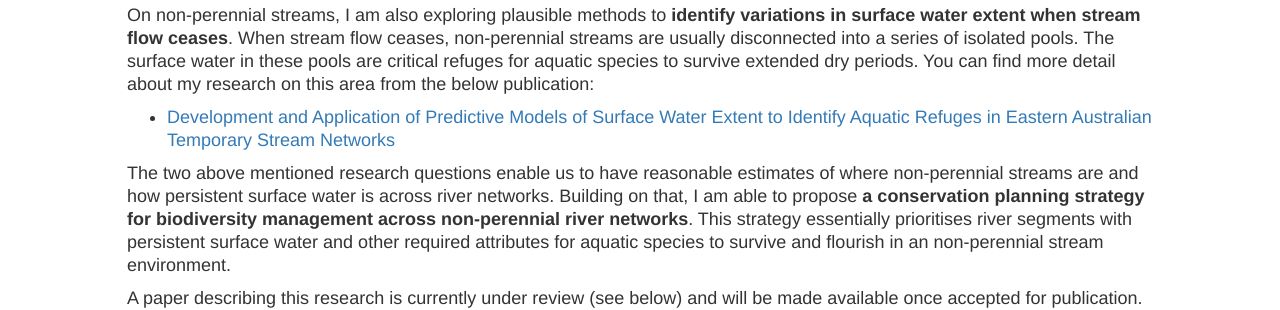
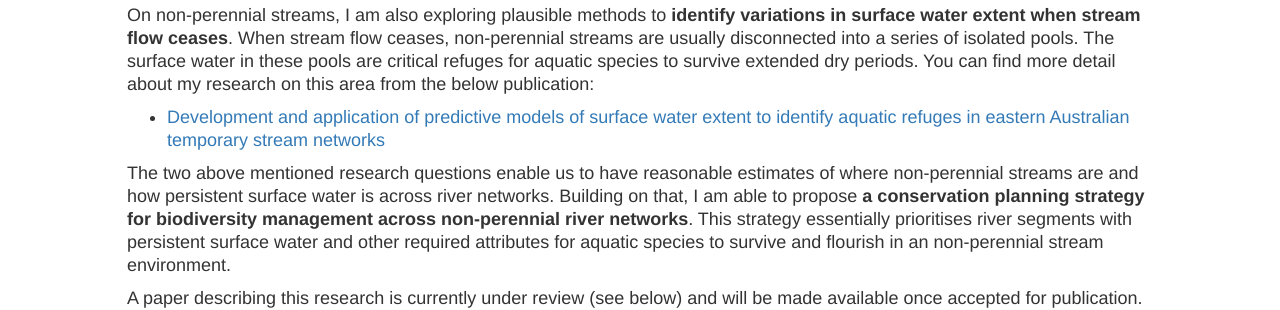
Before and after one commit to SongyanYu/SongyanYu.github.io, a Jekyll site: the page built from research.html, in a window 1280 px wide. Shown: the part 771-1081 px from the top of the page. Built offline with Jekyll 4.4.1, drawn with Linux system fonts in a browser that asks for light colours.

Commit message:
lower case for paper title

```diff
--- a/research.html
+++ b/research.html
@@ -16,8 +16,6 @@ and lake ecosystems. Below is a bit detail about my research on river and lake,
 <h3>1. River</h3>
 
 <img src="images/riverResearch.jpg" alt="river research framework" width=600/>
-<p></p>
-<p></p>
 <p></p>
 
 <p><font size ="+1">
@@ -40,7 +38,7 @@ When stream flow ceases, non-perennial streams are usually disconnected into a s
 The surface water in these pools are critical refuges for aquatic species to survive extended dry periods.
 You can find more detail about my research on this area from the below publication:
 <ul>
-<li><a href = 'https://doi.org/10.1029/2019WR025216'>Development and Application of Predictive Models of Surface Water Extent to Identify Aquatic Refuges in Eastern Australian Temporary Stream Networks</a></li>
+<li><a href = 'https://doi.org/10.1029/2019WR025216'>Development and application of predictive models of surface water extent to identify aquatic refuges in eastern Australian temporary stream networks</a></li>
 </ul>
 </font></p>
 
```
